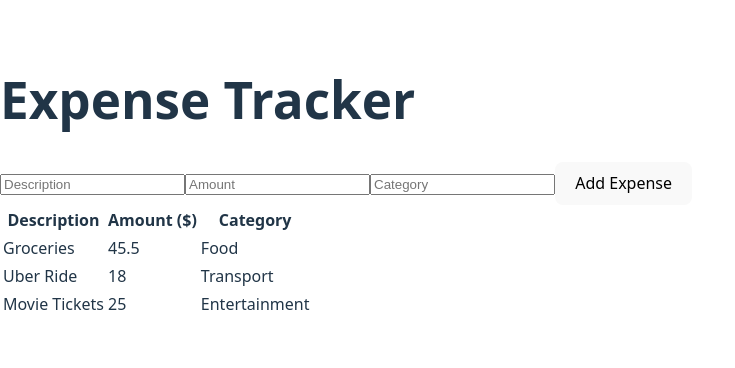
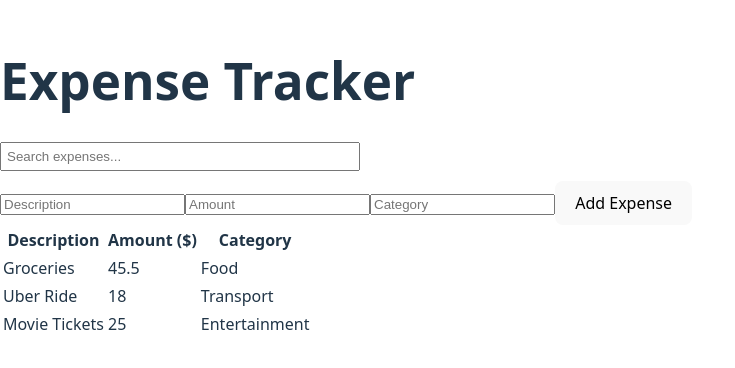
Before and after one commit to Chenzie2/expense-tracker, a React (Vite) app: page / in a window 1280 px wide. Shown: the part 222-590 px from the top of the page, without its empty margins (0-735 px from the left). Built offline with nearby package versions, Linux system fonts and the light colour scheme.

Commit message:
Add search functionality to filter expenses by description

```diff
--- a/src/App.jsx
+++ b/src/App.jsx
@@ -5,16 +5,31 @@ import initialExpenses from "./data/expenses";
 
 function App() {
   const [expenses, setExpenses] = useState(initialExpenses);
+  const [search, setSearch] = useState("");
 
   function handleAddExpense(newExpense) {
     setExpenses([...expenses, newExpense]);
   }
 
+  const filteredExpenses = expenses.filter((expense) =>
+    expense.description.toLowerCase().includes(search.toLowerCase())
+  );
+
   return (
-    <div>
+    <div className="App">
       <h1>Expense Tracker</h1>
+
+      {/* Search Input */}
+      <input
+        type="text"
+        placeholder="Search expenses..."
+        value={search}
+        onChange={(e) => setSearch(e.target.value)}
+        style={{ marginBottom: "10px", padding: "5px", width: "50%" }}
+      />
+
       <ExpenseForm onAddExpense={handleAddExpense} />
-      <ExpenseTable expenses={expenses} />
+      <ExpenseTable expenses={filteredExpenses} />
     </div>
   );
 }
```
